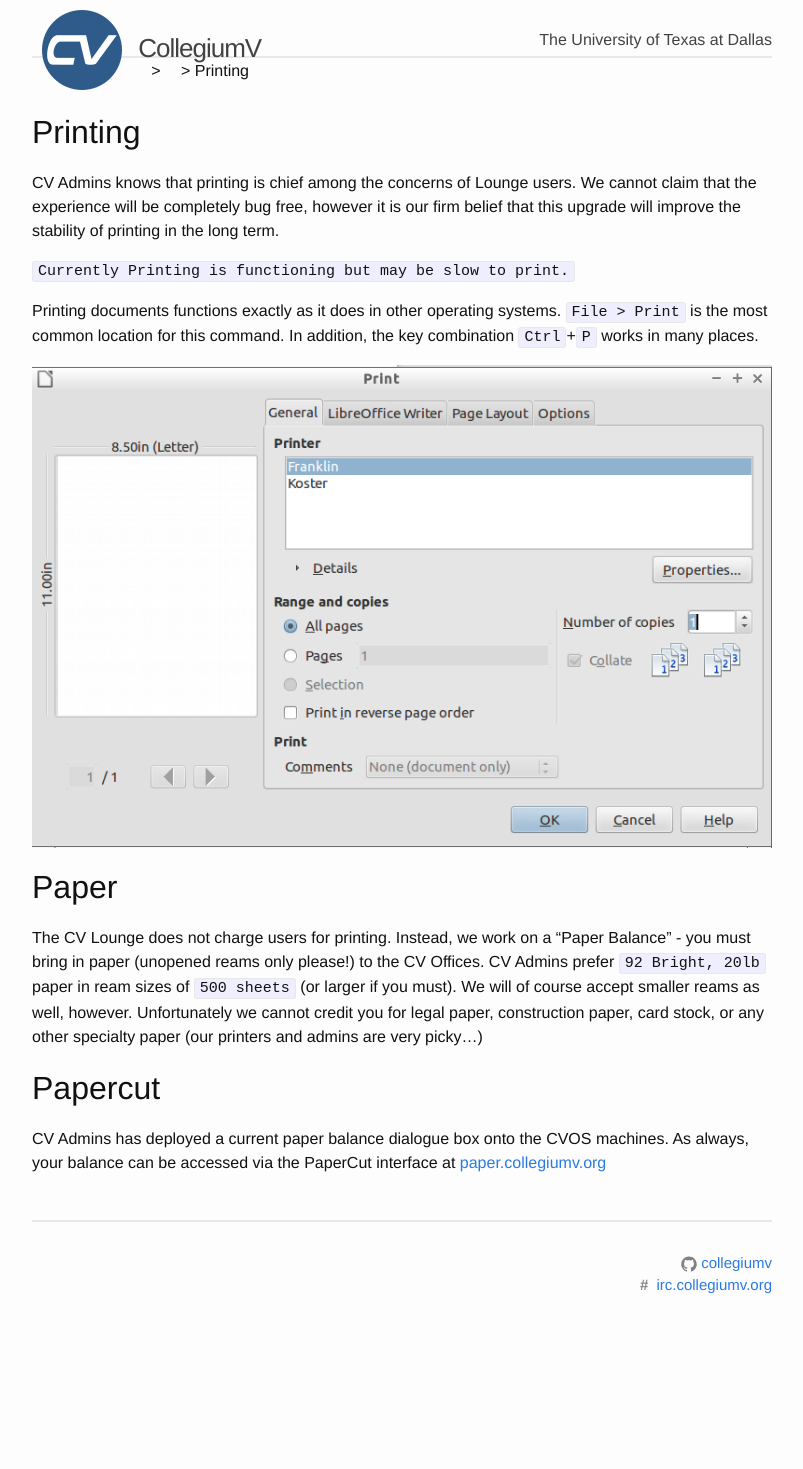
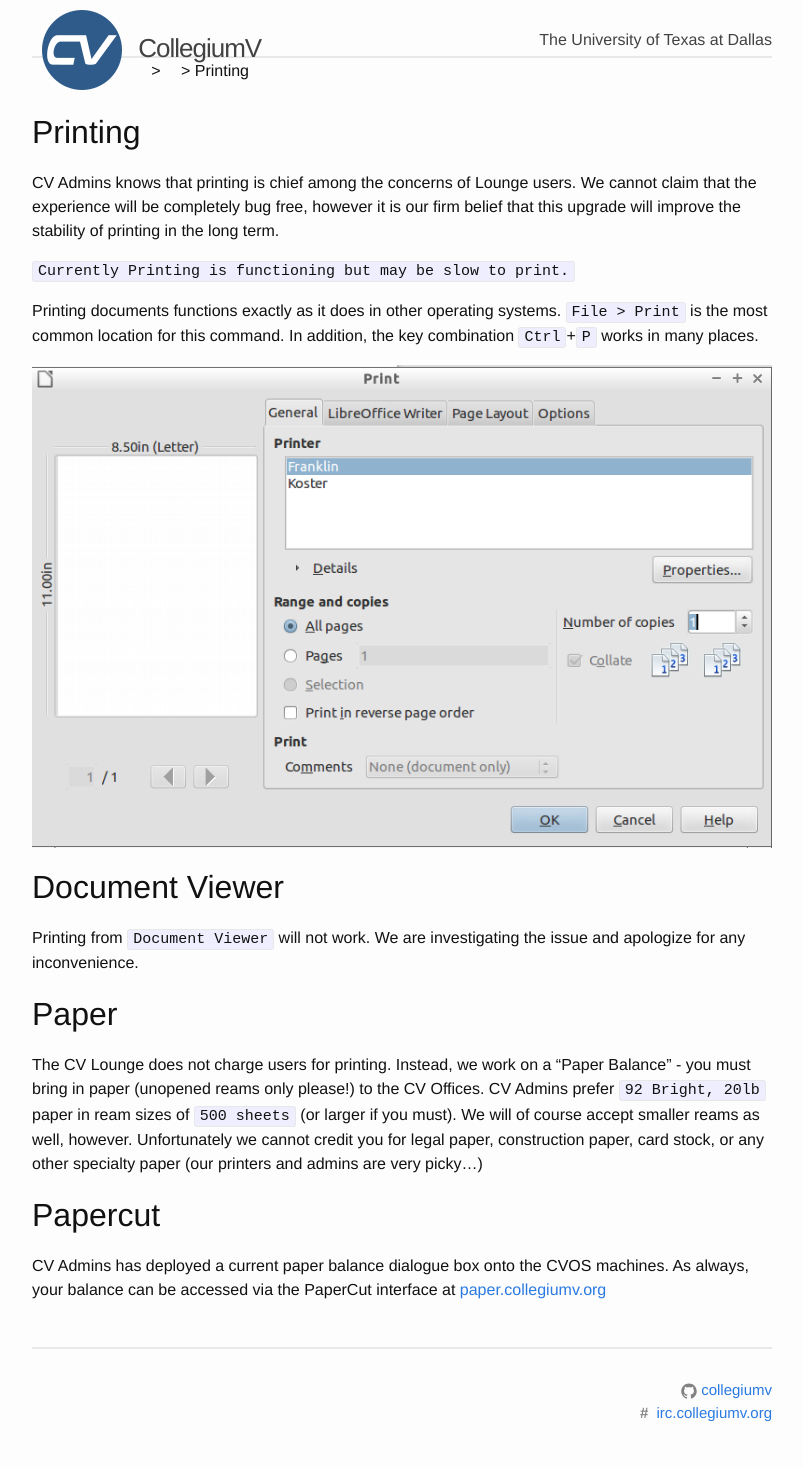
Before and after one commit to collegiumv/cv_doc_legacy, a Jekyll site: the page built from work/printing.md, in a window 1280 px wide. Shown: the whole page, without its empty margins (238-1041 px from the left). Built offline with Jekyll 4.4.1, drawn with Linux system fonts in a browser that asks for light colours; before the commit the page ends 1342 px from its top, so only the background shows below that.

Commit message:
Evince does weird printing things. It is disabled

```diff
--- a/work/printing.md
+++ b/work/printing.md
@@ -13,6 +13,9 @@ Printing documents functions exactly as it does in other operating systems.  `Fi
 
 ![Print Dialog](/img/work/printDialogue.png)
 
+#Document Viewer
+Printing from `Document Viewer` will not work.  We are investigating the issue and apologize for any inconvenience.
+
 #Paper
 The CV Lounge does not charge users for printing.  Instead, we work on a "Paper Balance" - you must bring in paper (unopened reams only please!) to the CV Offices.  CV Admins prefer `92 Bright, 20lb` paper in ream sizes of `500 sheets` (or larger if you must).  We will of course accept smaller reams as well, however. Unfortunately we cannot credit you for legal paper, construction paper, card stock, or any other specialty paper (our printers and admins are very picky...)
 
```
